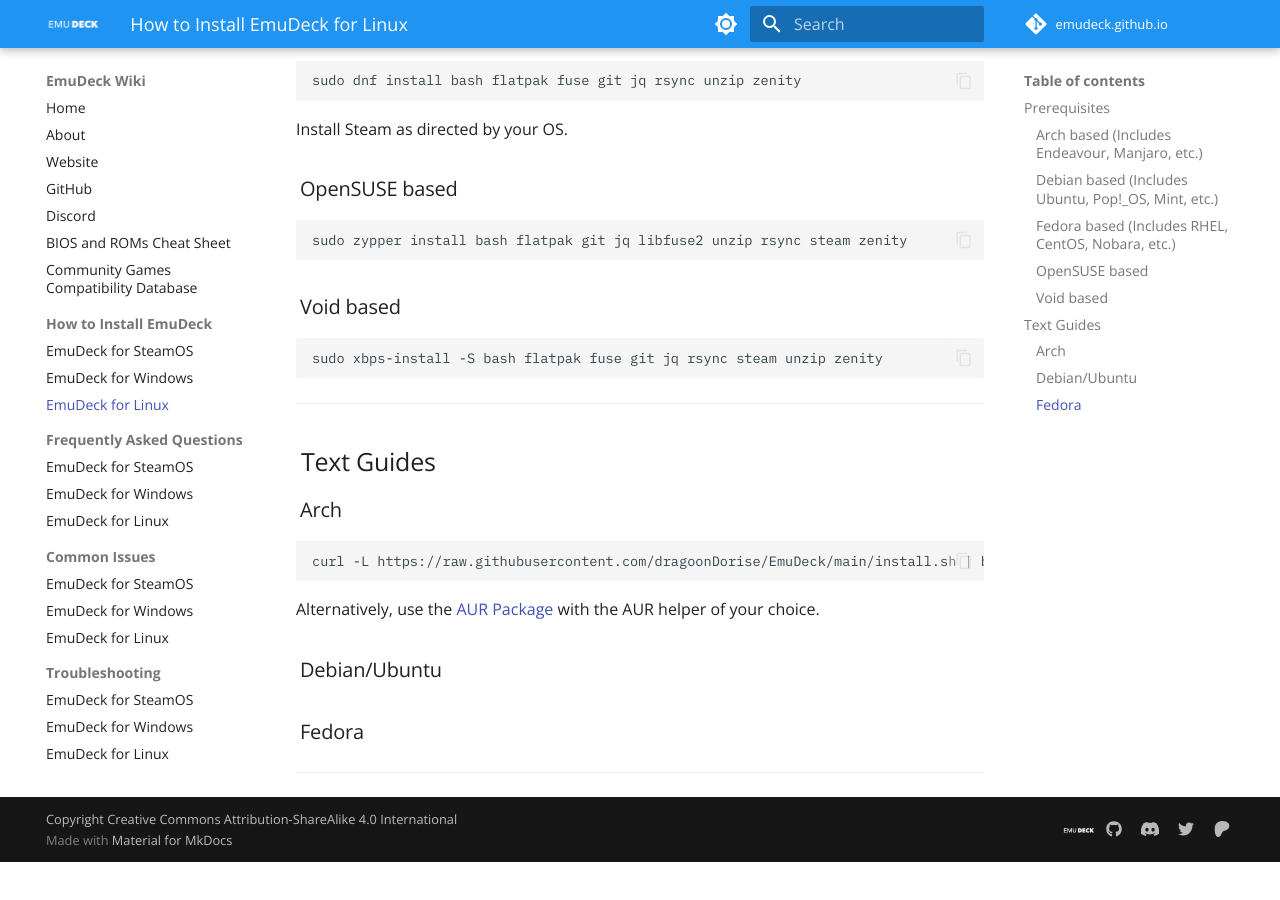
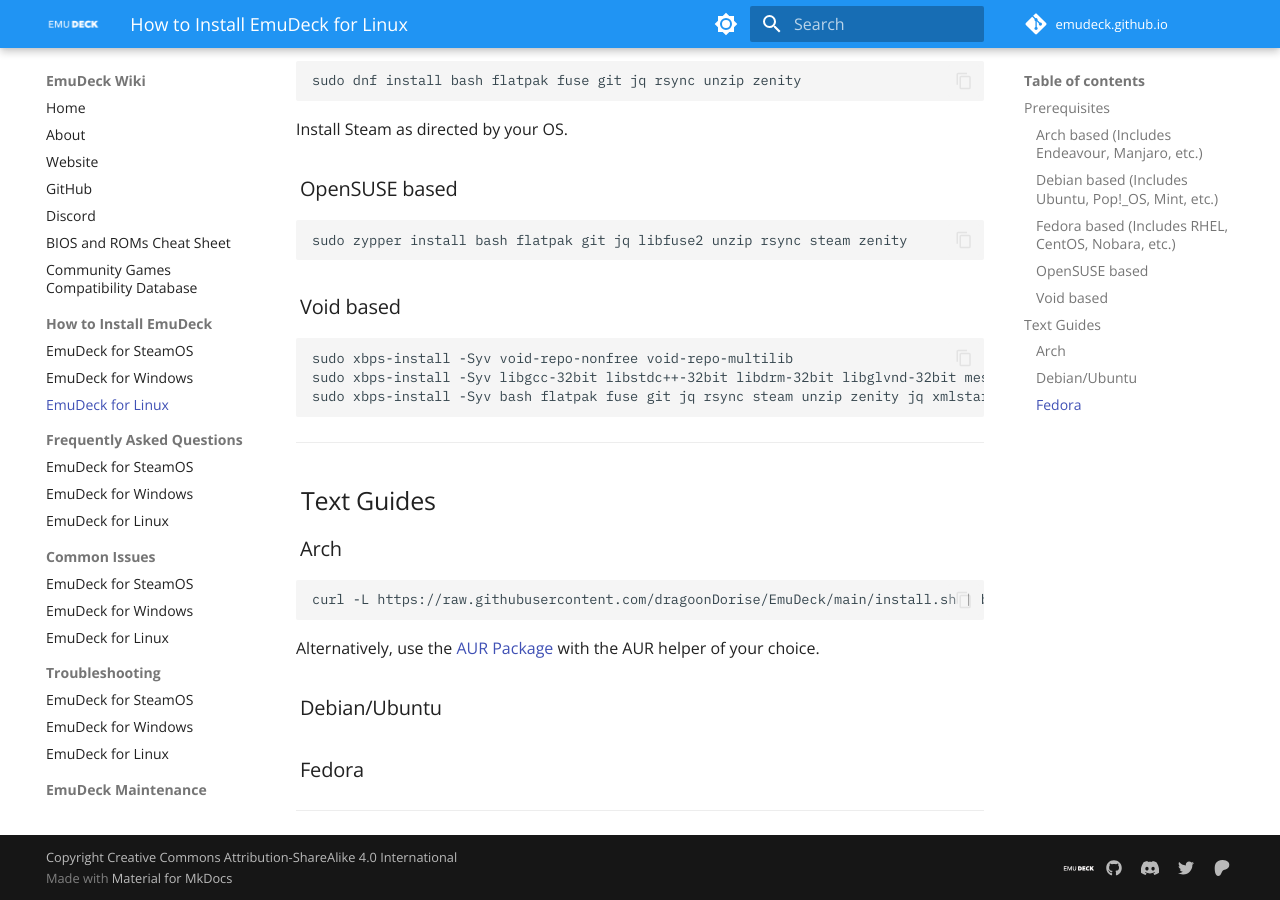
Before and after one commit to EmuDeck/emudeck.github.io, an MkDocs documentation site: the page built from docs/how-to-install-emudeck/linux/index.md, in a window 1280 px wide and 900 px high, scrolled down 1068 px. Built offline with MkDocs 1.6.1 and Material for MkDocs 9.7.7, drawn with Linux system fonts in a browser that asks for light colours; comment, search, counter and statistics services are not loaded; before the commit the page ends 1930 px from its top, so only the background shows below that.

Commit message:
Add more void prereqs

````diff
--- a/docs/how-to-install-emudeck/linux/index.md
+++ b/docs/how-to-install-emudeck/linux/index.md
@@ -39,7 +39,9 @@
 ### Void based
 
 ```sh
-sudo xbps-install -S bash flatpak fuse git jq rsync steam unzip zenity
+sudo xbps-install -Syv void-repo-nonfree void-repo-multilib
+sudo xbps-install -Syv libgcc-32bit libstdc++-32bit libdrm-32bit libglvnd-32bit mesa-dri-32bit
+sudo xbps-install -Syv bash flatpak fuse git jq rsync steam unzip zenity jq xmlstarlet
 ```
 
 ***
````
